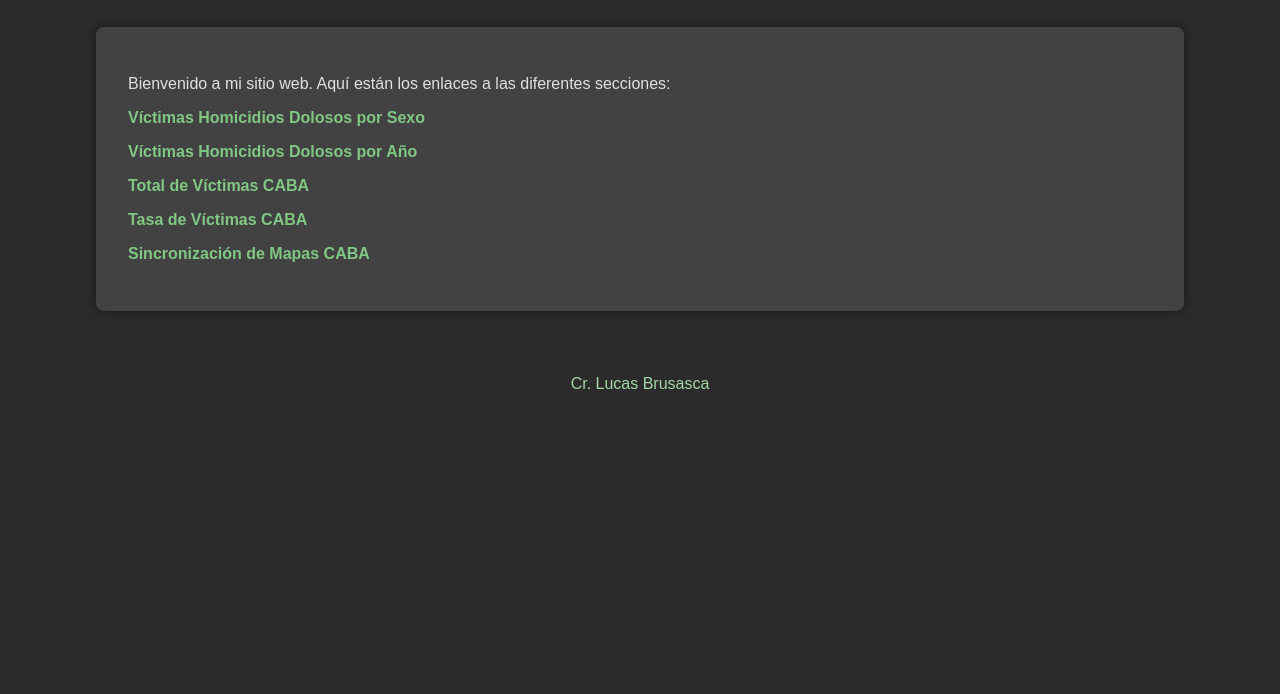
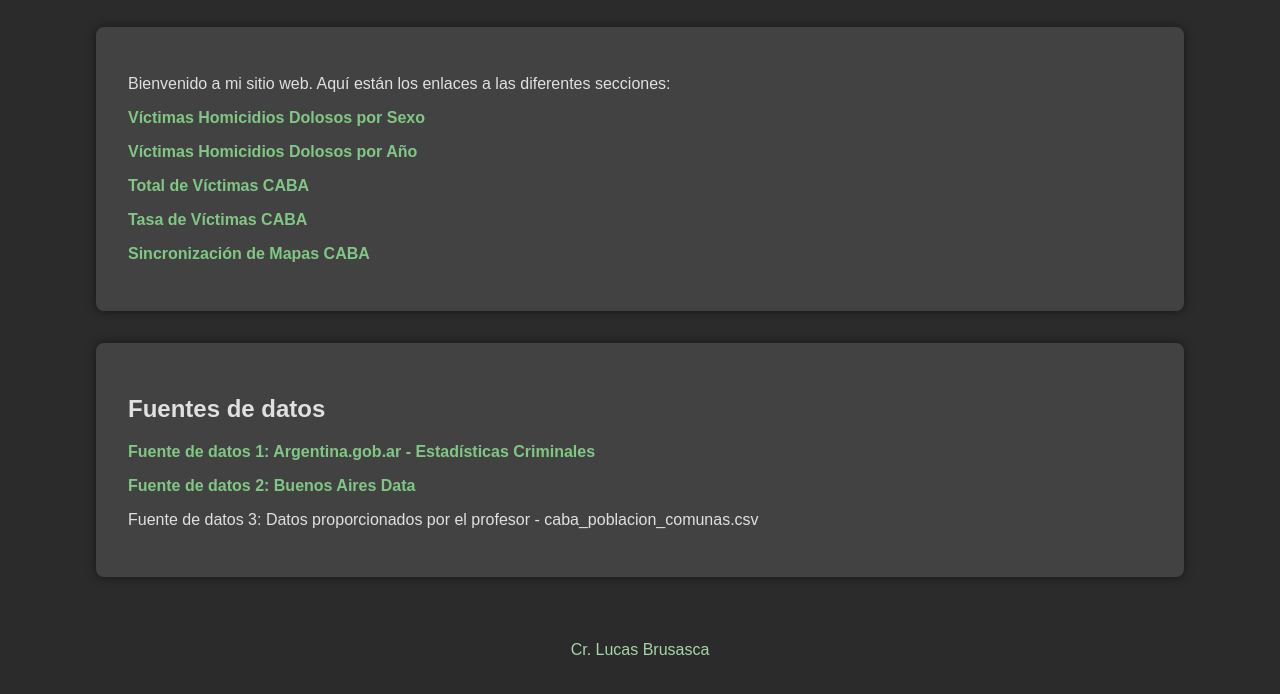
Before and after one commit to LucasBrusasca/Victimas_HomicidiosDolosos_CABA, a plain HTML site: page index.html in a window 1280 px wide. Shown: the part 74-768 px from the top of the page. Drawn offline with Linux system fonts and the light colour scheme.

Commit message:
Update index.html

```diff
--- a/index.html
+++ b/index.html
@@ -65,8 +65,18 @@
             <li><a href="SincronizacióndeMapasCABA.html">Sincronización de Mapas CABA</a></li>
         </ul>
     </div>
+    <div class="container">
+        <h2>Fuentes de datos</h2>
+        <ul>
+            <li><a href="https://www.argentina.gob.ar/seguridad/estadisticascriminales/bases-de-datos" target="_blank">Fuente de datos 1: Argentina.gob.ar - Estadísticas Criminales</a></li>
+            <li><a href="https://data.buenosaires.gob.ar/dataset/comunas/resource/b0b627ac-5b47-4574-89ac-6999b63598ee" target="_blank">Fuente de datos 2: Buenos Aires Data</a></li>
+            <li>Fuente de datos 3: Datos proporcionados por el profesor - caba_poblacion_comunas.csv</li>
+        </ul>
+    </div>
     <footer>
         <p>Cr. Lucas Brusasca</p>
     </footer>
 </body>
 </html>
+
+</html>
```
